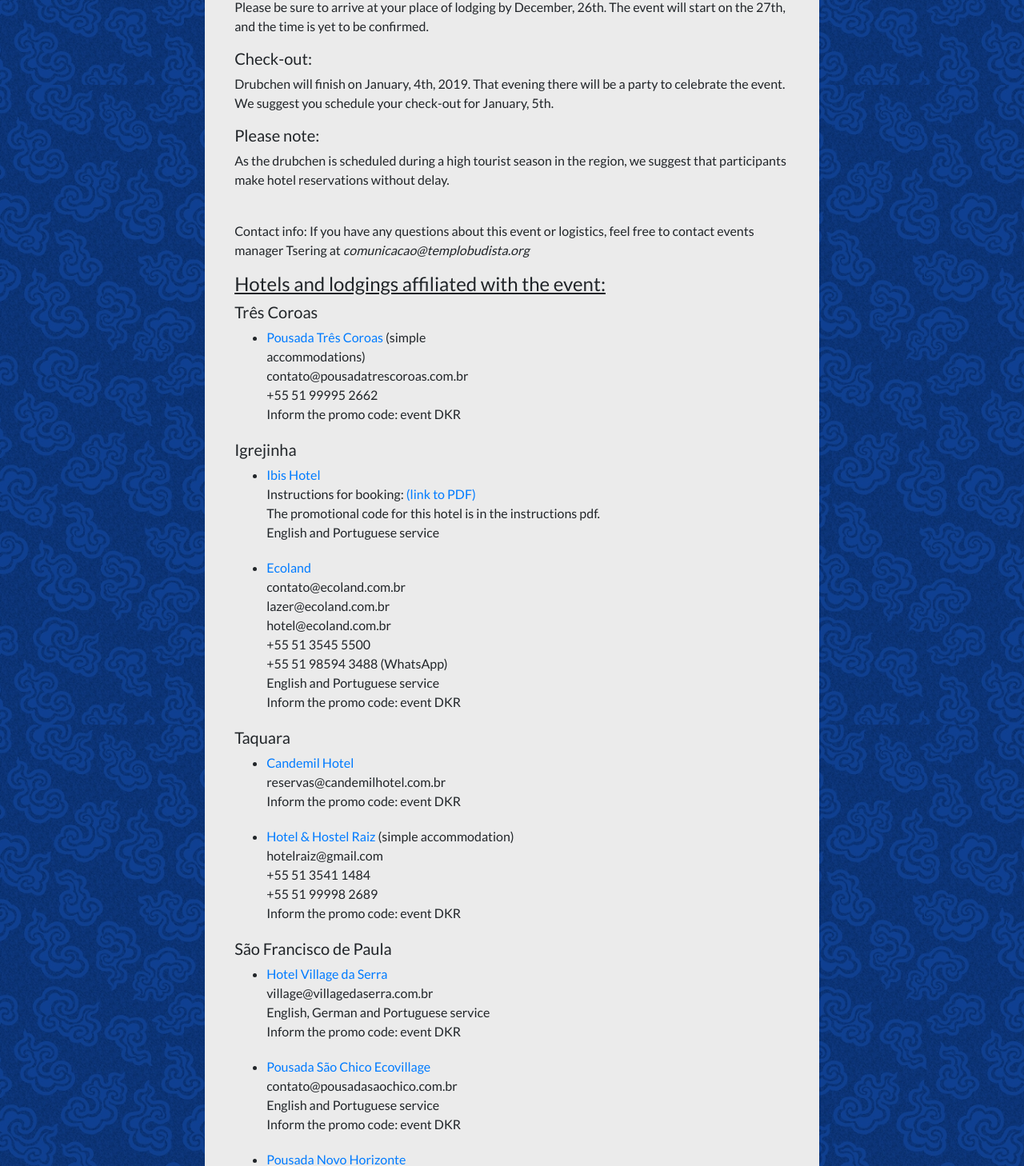
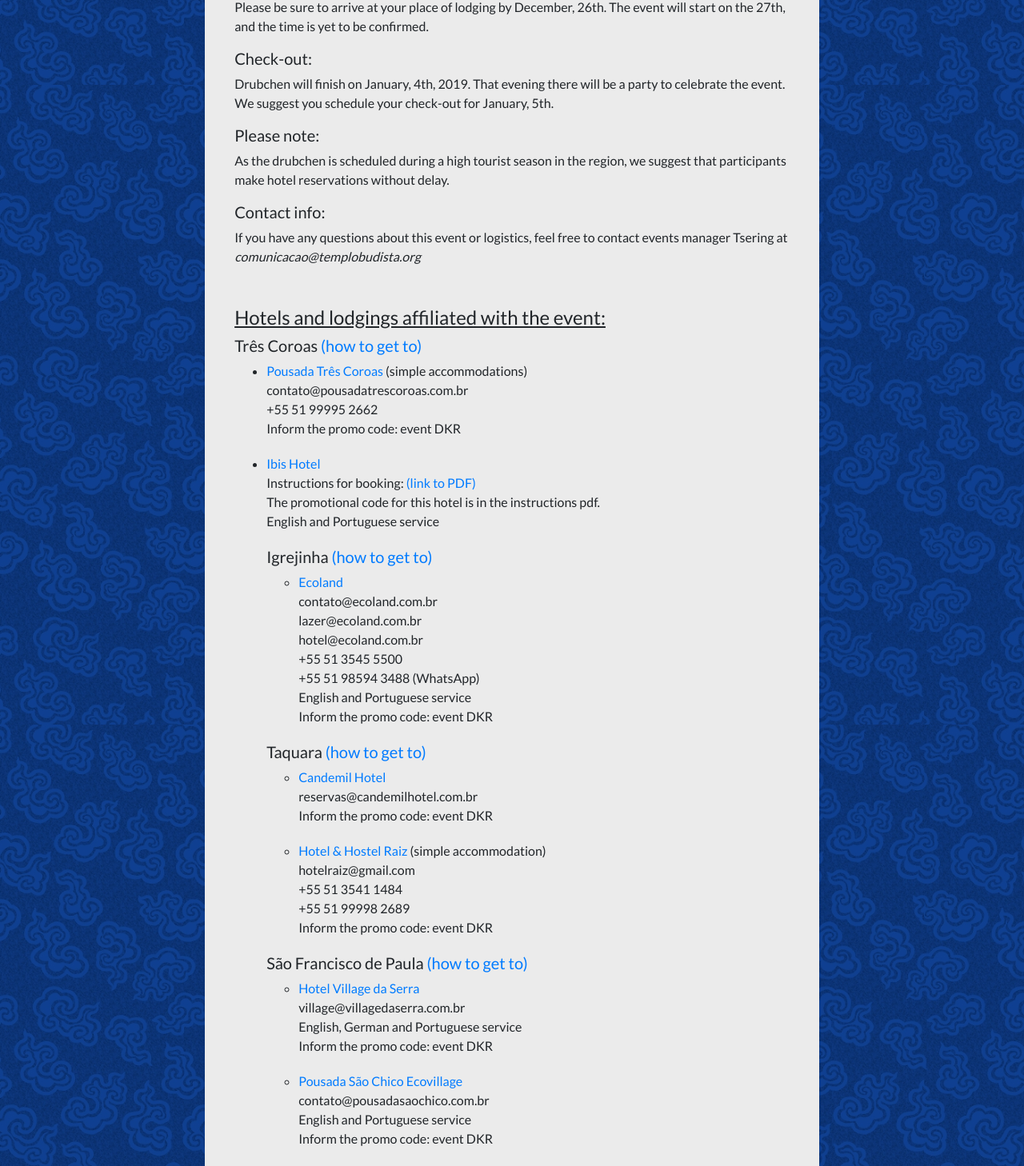
Before and after one commit to davelopeer/dkr_hotsite, a Django app: page /en/ in a window 1280 px wide, after a click on "Accommodations". Shown: the part 694-2152 px from the top of the page at 80% size. Run offline with Django 3.2, Linux system fonts and the light colour scheme; some libraries are stand-ins or nearby versions; some web fonts are replaced.

Commit message:
Create the google maps link

```diff
--- a/website/static/css/index.css
+++ b/website/static/css/index.css
@@ -153,8 +153,12 @@
   margin-top: 30px;
 }
 
-#maps {
-  height: 100px;
+#map {
+  height: 250px;
+}
+
+#-Igrejinha {
+  height: 250px;
 }
 
 #payment-child {
--- a/website/static/js/base.js
+++ b/website/static/js/base.js
@@ -34,14 +34,6 @@ $("#id_event_option_2").on("click", function(){
       $('.cancel_terms_area').css('margin-top', '50px')
 });
 
-// GOOGLE MAPS
-var map;
-function initMap() {
-  map = new google.maps.Map(document.getElementById('map'), {
-    center: {lat: -34.397, lng: 150.644},
-    zoom: 8
-  });
-}
 
 // GO TO ACCOMODATION TAB
 $("#accomodation-link").on("click", function(){
--- a/website/templates/index.html
+++ b/website/templates/index.html
@@ -84,12 +84,11 @@
             {% trans "As the drubchen is scheduled during a high tourist season in the region, we suggest that participants make hotel reservations without delay." %}
           </p>
           {% if user_language != "pt-br" %}
-          <p class="margin-top">{% trans "Contact info: If you have any questions about this event or logistics, feel free to contact events manager Tsering at <span class='font-italic'>comunicacao@templobudista.org</span>" %}</p>
+          <h5>{% trans "Contact info:" %}</h5>
+          <p class="margin-bottom">{% trans "If you have any questions about this event or logistics, feel free to contact events manager Tsering at <span class='font-italic'>comunicacao@templobudista.org</span>" %}</p>
           {% endif %}
           <h4 class="underline">{% trans "Hotels and lodgings affiliated with the event:" %}</h4>
-          <div class="row">
-            <div class="col-md-6">
-              <h5>Três Coroas</h5>
+          <h5>Três Coroas <a target='_blank' href='https://www.google.com.br/maps/dir/Tr%C3%AAs+Coroas+-+RS/Chagdud+Gonpa+Khadro+Ling+-+R.+%C3%81guas+Brancas+-+Zona+Rural,+Tr%C3%AAs+Coroas+-+RS/@-29.5051586,-50.7664256,15z/data=!3m1!4b1!4m13!4m12!1m5!1m1!1s0x951925e9f281b4ab:0x6c89883e237c5462!2m2!1d-50.779097!2d-29.5155878!1m5!1m1!1s0x951924e3e62ee177:0x2c76fe743d69fe51!2m2!1d-50.7406202!2d-29.4920421'>{% trans "(how to get to)" %}</a></h5>
           <ul>
             <li class="accommodation-li">
               <a href="https://www.tripadvisor.com.br/Hotel_Review-g675031-d12087559-Reviews-Pousada_Tres_Coroas-Tres_Coroas_State_of_Rio_Grande_do_Sul.html" target="_blank">
@@ -100,16 +99,6 @@
               +55 51 99995 2662 <br>
               {% trans "Inform the promo code: event DKR" %}<br>
             </li>
-              </ul>
-            </div>
-            <div class="col-md-6">
-              <div id="map"></div>
-            </div>
-          </div>
-
-
-          <h5>Igrejinha</h5>
-          <ul>
             <li class="accommodation-li">
               <a href="https://ibis.accorhotels.com/brasil/index.pt-br.shtml" target="_blank">Ibis Hotel</a> <br>
               {% if user_language == 'pt-br' %}
@@ -121,8 +110,10 @@
               {% endif %}
               {% trans "The promotional code for this hotel is in the instructions pdf." %} <br>
               {% trans "English and Portuguese service" %}
+            </li>
 
-            </li>
+          <h5>Igrejinha <a target='_blank' href='https://www.google.com.br/maps/dir/Igrejinha,+RS/Chagdud+Gonpa+Khadro+Ling+-+R.+%C3%81guas+Brancas+-+Zona+Rural,+Tr%C3%AAs+Coroas+-+RS/@-29.5407097,-50.7948752,13z/data=!3m1!4b1!4m13!4m12!1m5!1m1!1s0x951923b1eac3ce13:0xd7c78e677a32df29!2m2!1d-50.7927755!2d-29.5700426!1m5!1m1!1s0x951924e3e62ee177:0x2c76fe743d69fe51!2m2!1d-50.7406202!2d-29.4920421'>{% trans "(how to get to)" %}</a></h5>
+          <ul>
             <li class="accommodation-li">
               <a href=" http://www.ecoland.com.br/" target="_blank">Ecoland</a> <br>
               contato@ecoland.com.br <br>
@@ -135,7 +126,7 @@
 
             </li>
           </ul>
-          <h5>Taquara</h5>
+          <h5>Taquara <a target='_blank' href='https://www.google.com.br/maps/dir/Taquara,+RS/Chagdud+Gonpa+Khadro+Ling+-+R.+%C3%81guas+Brancas+-+Zona+Rural,+Tr%C3%AAs+Coroas+-+RS/@-29.5714887,-50.8359774,12z/data=!3m1!4b1!4m13!4m12!1m5!1m1!1s0x951919256d1ed945:0x1a2002b8f5e07da0!2m2!1d-50.7757844!2d-29.6509722!1m5!1m1!1s0x951924e3e62ee177:0x2c76fe743d69fe51!2m2!1d-50.7406202!2d-29.4920421'>{% trans "(how to get to)" %}</a></h5>
           <ul>
             <li class="accommodation-li">
               <a href="http://www.candemilhotel.com.br/" target="_blank">Candemil Hotel</a> <br>
@@ -150,7 +141,7 @@
               {% trans "Inform the promo code: event DKR" %}
             </li>
           </ul>
-          <h5>São Francisco de Paula</h5>
+          <h5>São Francisco de Paula <a target='_blank' href='https://www.google.com.br/maps/dir/S%C3%A3o+Francisco+de+Paula,+RS/Chagdud+Gonpa+Khadro+Ling+-+R.+%C3%81guas+Brancas+-+Zona+Rural,+Tr%C3%AAs+Coroas+-+RS/@-29.5054914,-50.6810905,11.82z/data=!4m13!4m12!1m5!1m1!1s0x9518dbc3a85f6585:0xafdcd616de54e9c!2m2!1d-50.5807037!2d-29.445913!1m5!1m1!1s0x951924e3e62ee177:0x2c76fe743d69fe51!2m2!1d-50.7406202!2d-29.4920421'>{% trans "(how to get to)" %}</a></h5>
           <ul>
             <li class="accommodation-li">
               <a href="http://www.villagedaserra.com.br/">Hotel Village da Serra</a> <br>
@@ -603,15 +594,6 @@
       </div>
     </main>
     <script type="text/javascript" src="{% static 'js/base.js' %}"></script>
-    <script src="http://maps.googleapis.com/maps/api/js?key=AIzaSyB5A9ULGk3lE4TDYL2C8crIFuoylB6uJ9g;sensor=false"></script>
-    <script>
-    var map;
-    function initMap() {
-      map = new google.maps.Map(document.getElementById('map'), {
-        center: {lat: -34.397, lng: 150.644},
-        zoom: 8
-      });
-    }
-    </script>
+
     <!-- MAPS -->
   {% endblock %}
```
Also changed, not shown: db.sqlite3, locale/es/LC_MESSAGES/django.po, locale/pt/LC_MESSAGES/django.po, 2 other files. Lines whose indentation alone changed are shown as unchanged.
